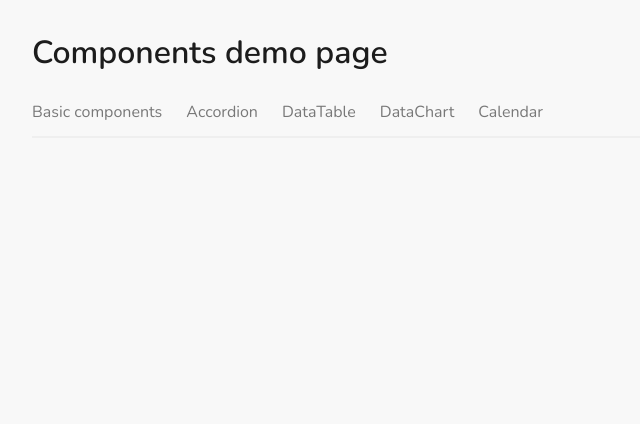
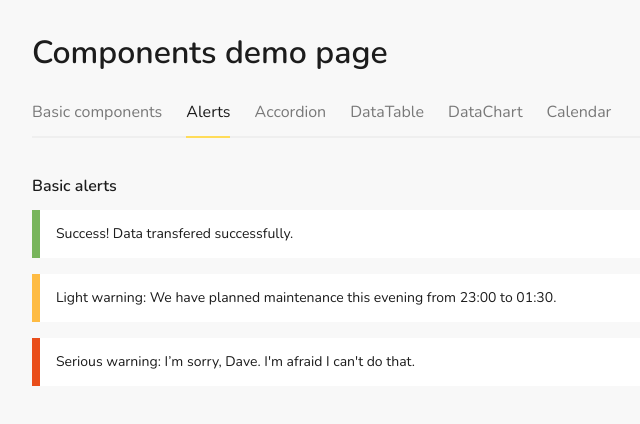
Before and after one commit to rboyts/sunshine, a Vue app: page /alerts in a window 1280 px wide. Shown: the top 424 px of the page, without its empty margins (28-668 px from the left). Built offline with nearby package versions, Linux system fonts and the light colour scheme.

Commit message:
Add basic alerts

```diff
--- a/src/App.vue
+++ b/src/App.vue
@@ -4,6 +4,7 @@
 
     <ui-tabs v-if="tabs">
       <ui-tab to="/">{{ home }}</ui-tab>
+      <ui-tab to="/alerts">Alerts</ui-tab>
       <ui-tab to="/accordion">Accordion</ui-tab>
       <ui-tab to="/table">DataTable</ui-tab>
       <ui-tab to="/chart">DataChart</ui-tab>
--- /dev/null
+++ b/src/components/UiAlert.vue
@@ -0,0 +1,42 @@
+<template>
+  <div :class="classes">
+    <slot />
+  </div>
+</template>
+
+<script lang="ts">
+import Vue from 'vue';
+import { classHelper } from '@/lib/utils';
+
+const alertClassHelper = classHelper('ui-alert');
+
+
+export default Vue.extend({
+  name: 'ui-alert',
+
+  props: {
+    success: {
+      type: Boolean,
+      default: false,
+    },
+    warning: {
+      type: Boolean,
+      default: false,
+    },
+    error: {
+      type: Boolean,
+      default: false,
+    },
+  },
+
+  computed: {
+    classes(): object {
+      return alertClassHelper({
+        success: this.success,
+        warning: this.warning,
+        error: this.error,
+      });
+    },
+  },
+})
+</script>
--- a/src/router.ts
+++ b/src/router.ts
@@ -1,6 +1,7 @@
 import Vue from 'vue';
 import Router from 'vue-router';
 import BasicDemo from '@/views/BasicDemo.vue';
+import AlertsDemo from '@/views/AlertsDemo.vue';
 import AccordionDemo from '@/views/AccordionDemo.vue';
 import TableDemo from '@/views/TableDemo.vue';
 import ChartDemo from '@/views/ChartDemo.vue';
@@ -16,6 +17,11 @@ export default new Router({
       path: '/',
       name: 'home',
       component: BasicDemo,
+    },
+    {
+      path: '/alerts',
+      name: 'alerts',
+      component: AlertsDemo,
     },
     {
       path: '/accordion',
--- /dev/null
+++ b/src/style/components/alerts.scss
@@ -0,0 +1,32 @@
+@import '../tools.scss';
+
+$alert-height: 3rem;
+$alert-padding: 1rem;
+$alert-border-width: .5rem;
+
+.ui-alert {
+  @include paragraph-font;
+
+  height: $alert-height;
+  line-height: $alert-height;
+  background-color: $white;
+  padding: 0 $alert-padding;
+
+  // XXX Not sure if components should enforce surrounding layout
+  margin-bottom: 1rem;
+
+  border: 0;
+  border-left: $alert-border-width solid $color-edit;
+
+  &--success {
+    border-color: $color-good;
+  }
+
+  &--warning {
+    border-color: $color-oops;
+  }
+
+  &--error {
+    border-color: $color-bad;
+  }
+}
--- a/src/style/style.scss
+++ b/src/style/style.scss
@@ -4,6 +4,7 @@
 @import './transitions.scss';
 
 @import './components/accordion.scss';
+@import './components/alerts.scss';
 @import './components/buttons.scss';
 @import './components/calendar.scss';
 @import './components/checkbox.scss';
--- /dev/null
+++ b/src/views/AlertsDemo.vue
@@ -0,0 +1,30 @@
+<template>
+  <div>
+    <h2>Basic alerts</h2>
+
+    <ui-alert success>Success! Data transfered successfully.</ui-alert>
+
+    <ui-alert warning>
+      Light warning: We have planned maintenance this evening from
+      23:00 to 01:30.
+    </ui-alert>
+
+    <ui-alert error>
+      Serious warning: I’m sorry, Dave. I'm afraid I can't do that.
+    </ui-alert>
+
+  </div>
+</template>
+
+<script lang="ts">
+import Vue from 'vue';
+import UiAlert from '@/components/UiAlert.vue';
+
+export default Vue.extend({
+  name: 'AlertsDemo',
+
+  components: {
+    UiAlert,
+  },
+});
+</script>
```
